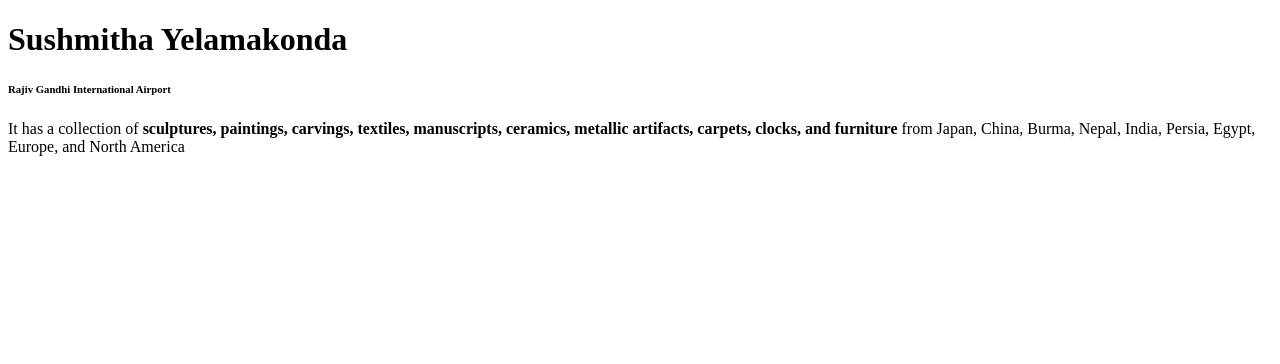
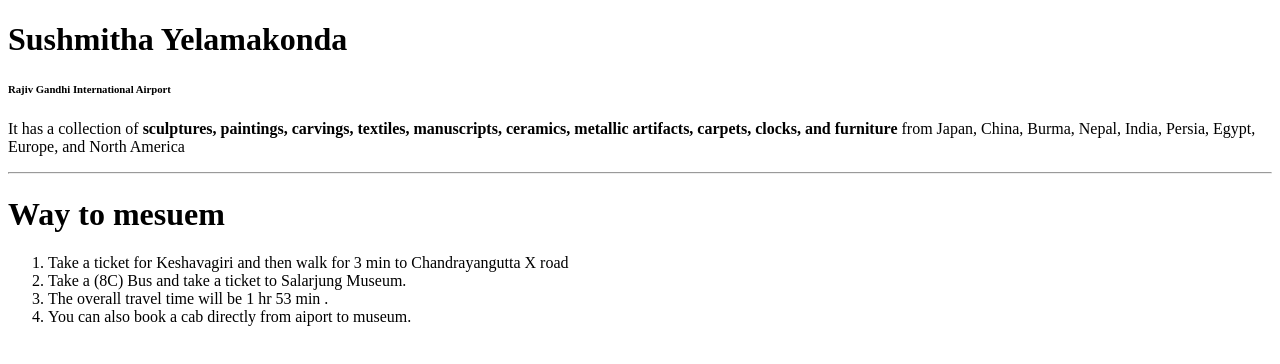
Before and after one commit to 44-563-Web-Apps-F22/44563-webapps-assignment-3-sushmitha01, a plain HTML site: page Index.html in a window 1280 px wide. Drawn offline with Linux system fonts and the light colour scheme.

Commit message:
Added way to mesuem  in index.html

```diff
--- a/Index.html
+++ b/Index.html
@@ -8,6 +8,16 @@
     </body>
     <h6>Rajiv Gandhi International Airport</h6>
     <p> It has a collection of <b>sculptures, paintings, carvings, textiles, manuscripts, ceramics, metallic artifacts, carpets, clocks, and furniture </b> from Japan, China, Burma, Nepal, India, Persia, Egypt, Europe, and North America </p>
+    <hr>
+    <h1>Way to mesuem</h1>
+    <ol>
+
+    <li>Take a ticket for Keshavagiri and then walk for 3 min to Chandrayangutta X road </li>
+    <li>Take a (8C) Bus and take a ticket to Salarjung Museum.</li>
+    <li>The overall travel time will be 1 hr 53 min .</li>
+    <li>You can also book a cab directly from aiport to museum.</li>
+    </ol>
+
 
 
 
```
